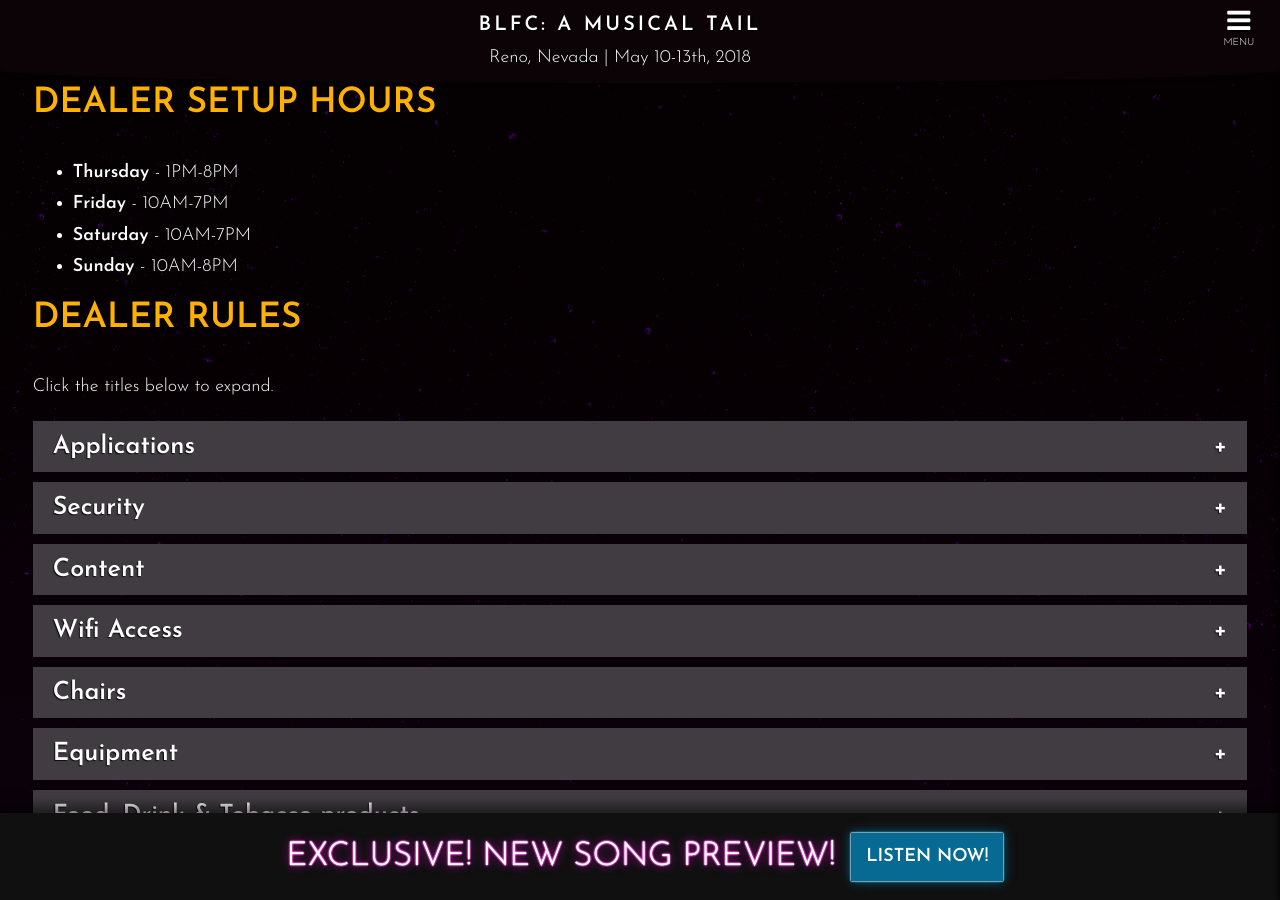
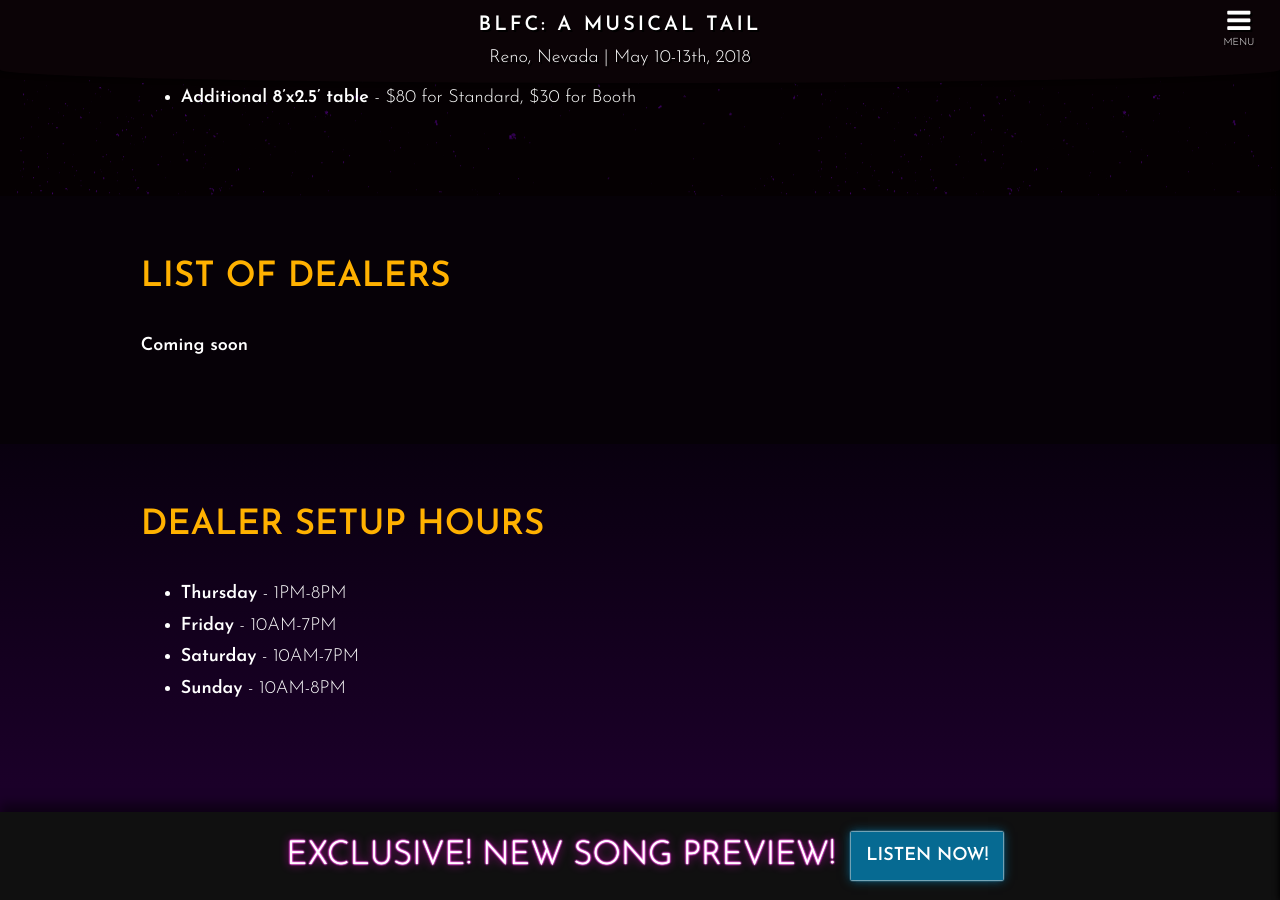
Before and after one commit to blfcweb/biggestlittlefc.github.io, a Jekyll site: the page built from dealers.md, in a window 1280 px wide and 900 px high, scrolled down 1439 px. Built offline with Jekyll 4.4.1, drawn with Linux system fonts in a browser that asks for light colours; our own code applies the rules of GitHub Pages for plain Markdown files.

Commit message:
add content wrappers to dealers and bazaar

```diff
--- a/dealers.md
+++ b/dealers.md
@@ -20,7 +20,11 @@
   extrabooth:  "30"
   taxrate: "7.75"
 approvaldate: "November 30th"
+layout: fullwidth
 ---
+
+<div class="one-full bg-one">
+<div class="page-wrapper">
 
 <!--
 ## Sale Hours & Location
@@ -82,6 +86,29 @@
 - **Additional vendor permit** - ${{ page.price.extrapermit }} (For sharing a table with a friend!)
 - **Additional 8'x2.5' table** - ${{ page.price.extratable }} for Standard, ${{ page.price.extrabooth }} for Booth
 
+</div>
+</div>
+
+
+
+
+<div class="one-full bg-two">
+<div class="page-wrapper">
+
+## List of Dealers
+
+**Coming soon**
+
+</div>
+</div>
+
+
+
+
+
+<div class="one-full bg-three">
+<div class="page-wrapper">
+
 ## Dealer Setup Hours
 
 - **Thursday** - {{ page.setup.thursday }}
@@ -89,6 +116,12 @@
 - **Saturday** - {{ page.setup.saturday }}
 - **Sunday** - {{ page.setup.sunday }}
 
+</div>
+</div>
+
+
+<div class="one-full bg-four">
+<div class="page-wrapper">
 
 ## Dealer Rules
 
@@ -152,5 +185,8 @@
 
 </div>
 
+</div>
+</div>
+
 [reglink]: https://reg.goblfc.org/
 {:title="Sign up as a dealer!" target="_blank" rel="noopener noreferrer" class="button"}
```
Also changed, not shown: bazaar.md (+36 -3 lines).
